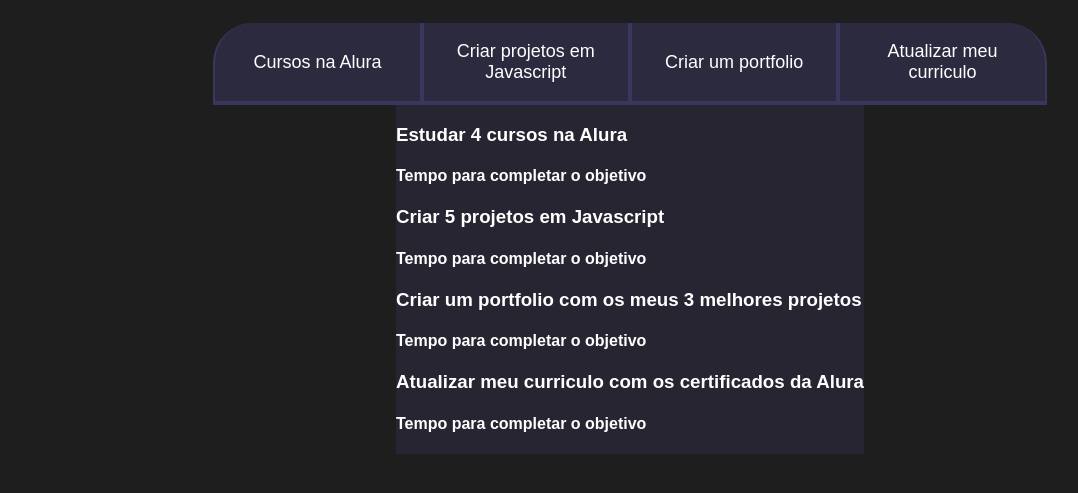
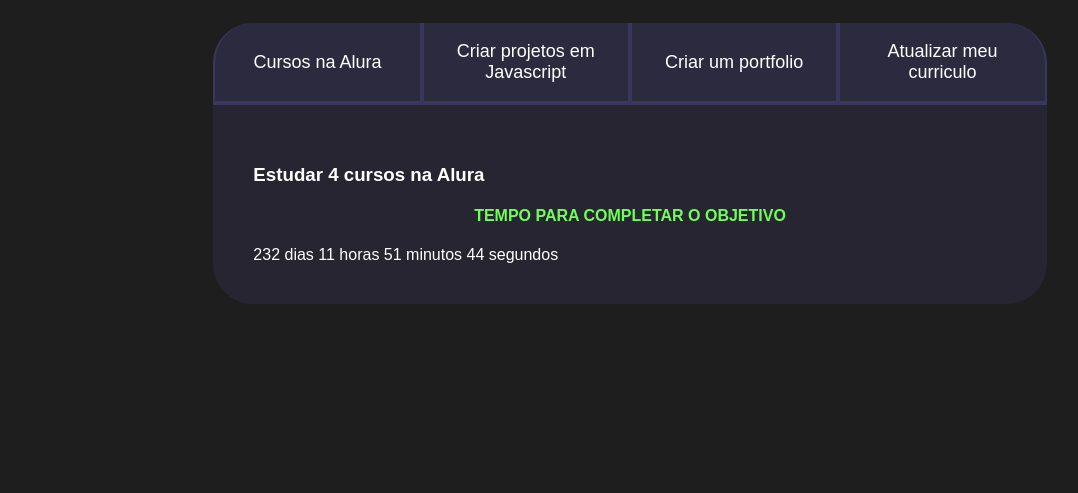
Before and after one commit to BrunoGGL/Pontes, a plain HTML site: page index.html in a window 1280 px wide. Shown: the part 75-568 px from the top of the page, without its empty margins (10-1088 px from the left). Drawn offline with Linux system fonts and the light colour scheme.

Commit message:
contador

```diff
--- a/index.html
+++ b/index.html
@@ -9,6 +9,7 @@
 <body>
     <section class="conteudo-principal">
          <h2 class="titulo-principal">Meus objetivos do ano<span>_</span></h2>
+         <div class="conteudo">
          <div class="botoes">
             <button class="botao">Cursos na Alura</button>
             <button class="botao">Criar projetos em Javascript</button>
@@ -16,23 +17,28 @@
             <button class="botao">Atualizar meu curriculo</button>
          </div>
          <div class="abas-textos">
-             <div class="aba-conteudo">
+             <div class="aba-conteudo ativo">
                 <h3 class="aba-conteudo-titulo-pricipal">Estudar 4 cursos na Alura</h3>
                 <h4 class="aba-conteudo-titulo-secundario">Tempo para completar o objetivo</h4>
+             <div class="contador"></div>
              </div>
              <div class="aba-conteudo">
                 <h3 class="aba-conteudo-titulo-pricipal">Criar 5 projetos em Javascript</h3>
                 <h4 class="aba-conteudo-titulo-secundario">Tempo para completar o objetivo</h4>
+                <div class="contador"></div>
              </div>
              <div class="aba-conteudo">
                 <h3 class="aba-conteudo-titulo-pricipal">Criar um portfolio com os meus 3 melhores projetos</h3>
                 <h4 class="aba-conteudo-titulo-secundario">Tempo para completar o objetivo</h4>
+                <div class="contador"></div>
              </div>
              <div class="aba-conteudo">
                 <h3 class="aba-conteudo-titulo-pricipal">Atualizar meu curriculo com os certificados da Alura</h3>
                 <h4 class="aba-conteudo-titulo-secundario">Tempo para completar o objetivo</h4>
+                <div class="contador"></div>
              </div>
          </div>
+      </div>
     </section>
     <script src="main.js"></script>
 </body>
--- a/main.js
+++ b/main.js
@@ -1,12 +1,35 @@
 const botoes = document.querySelectorAll(".botao");
+const textos = document.querySelectorAll(".aba-conteudo");
 
 for(let i=0;i <botoes.length;i++){
     botoes[i].onclick = function(){
 
         for(let j=0;j<botoes.length;j++){
             botoes[j].classList.remove("ativo");
+            textos[j].classList.remove("ativo");
         }
 
         botoes[i].classList.add("ativo");
+        textos[i].classList.add("ativo");
     }
 }
+
+const contadores = document.querySelectorAll(".contador");
+const tempoObjetivo1 = new Date("2024-11-29T00:00:00");
+let tempoAtual = new Date();
+
+contadores[0].textContent = calculaTempo(tempoObjetivo1);
+
+function calculaTempo(tempoObjetivo){
+    let tempoAtual = new Date();
+    let tempoFinal = tempoObjetivo - tempoAtual;
+    let segundos = Math.floor(tempoFinal/1000);
+    let minutos = Math.floor(segundos/60);
+    let horas = Math.floor(minutos/60);
+    let dias = Math.floor(horas/24);
+
+    segundos %= 60;
+    minutos %=60;
+    horas %=24;
+    return dias + " dias " + horas + " horas " + minutos + " minutos " + segundos + " segundos ";
+}
--- a/style.css
+++ b/style.css
@@ -60,14 +60,35 @@
     display: block;
 }
 
-.ativo{
+.botao.ativo{
     background-color: var(--botao-ativo);
     border-bottom: 4px solid var(--verde);
 }
 
 .abas-textos{
     background-color: var(--texto-fundo);
+    padding: 40px;
+    border-radius: 0 0 40px 40px;
 }
+.aba-conteudo.ativo{
+    display: block;
+}
+
+.aba-conteudo{
+    display: none;
+}
+
+.aba-conteudo-titulo-principal{
+    font-size: 28px;
+    text-align: center;
+}
+
+.aba-conteudo-titulo-secundario{
+    text-align: center;
+    color: var(--verde);
+    text-transform: uppercase;
+}
+
 
 @media screen and (min-width: 768px) {
     .botoes{
```
